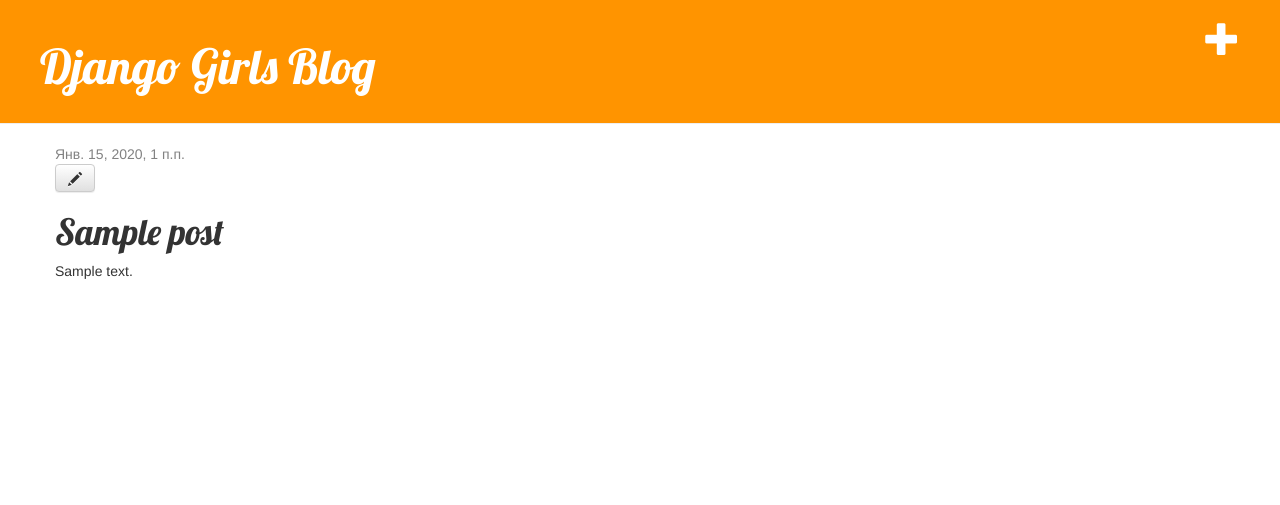
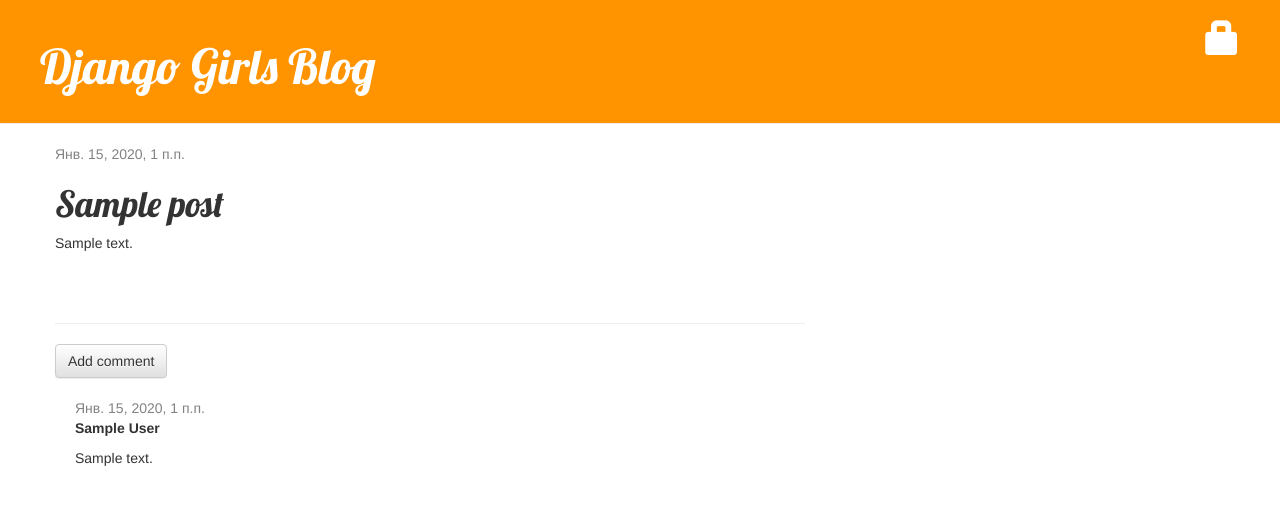
Before and after one commit to RDimon2912/djangogirls, a Django app: page /post/1/ in a window 1280 px wide. Shown: the top 505 px of the page. Run offline with Django 3.2, Linux system fonts and the light colour scheme; tables that the repository leaves empty hold one stand-in row (values such as "Sample post"); some libraries are stand-ins or nearby versions.

Commit message:
Changed the HTML for the site.

```diff
--- a/blog/admin.py
+++ b/blog/admin.py
@@ -1,5 +1,6 @@
 from django.contrib import admin
-from .models import Post
+from .models import Post, Comment
 # Register your models here.
 
 admin.site.register(Post)
+admin.site.register(Comment)
--- a/blog/models.py
+++ b/blog/models.py
@@ -15,5 +15,23 @@
         self.published_date = timezone.now()
         self.save()
 
+    def approved_comments(self):
+        return self.comments.filter(approved_comment=True)
+
     def __str__(self):
         return self.title
+
+
+class Comment(models.Model):
+    post = models.ForeignKey('blog.Post', related_name='comments', on_delete=models.CASCADE)
+    author = models.CharField(max_length=200)
+    text = models.TextField()
+    created_date = models.DateTimeField(default=timezone.now)
+    approved_comment = models.BooleanField(default=False)
+
+    def approve(self):
+        self.approved_comment = True
+        self.save()
+
+    def __str__(self):
+        return self.text
--- a/blog/static/css/blog.css
+++ b/blog/static/css/blog.css
@@ -45,3 +45,7 @@
 .post h1 a, .post h1 a:visited {
     color: #000000;
 }
+
+.comment {
+    margin: 20px 0px 20px 20px;
+}
--- a/blog/templates/blog/base.html
+++ b/blog/templates/blog/base.html
@@ -9,7 +9,13 @@
     </head>
     <body>
         <div class="page-header">
-            <a href="{% url 'post_new' %}" class="top-menu"><span class="glyphicon glyphicon-plus"></span></a>
+            {% if user.is_authenticated %}
+                <a href="{% url 'post_new' %}" class="top-menu"><span class="glyphicon glyphicon-plus"></span></a>
+                <a href="{% url 'post_draft_list' %}" class="top-menu"><span class="glyphicon glyphicon-edit"></span></a>
+                <p class="top-menu">Hello {{ user.username }} <small>(<a href="{% url 'logout' %}">Log out</a>)</small></p>
+            {% else %}
+                <a href="{% url 'login' %}" class="top-menu"><span class="glyphicon glyphicon-lock"></span></a>
+            {% endif %}
             <h1><a href="/">Django Girls Blog</a></h1>
         </div>
         <div class="content container">
--- a/blog/templates/blog/post_detail.html
+++ b/blog/templates/blog/post_detail.html
@@ -6,9 +6,34 @@
             <div class="date">
                 {{ post.published_date }}
             </div>
+        {% else %}
+            <a class="btn btn-default" href="{% url 'post_publish' pk=post.pk %}">Publish</a>
         {% endif %}
-        <a class="btn btn-default" href="{% url 'post_edit' pk=post.pk %}"><span class="glyphicon glyphicon-pencil"></span></a>
+        {% if user.is_authenticated %}
+            <a class="btn btn-default" href="{% url 'post_edit' pk=post.pk %}"><span class="glyphicon glyphicon-pencil"></span></a>
+            <a class="btn btn-default" href="{% url 'post_remove' pk=post.pk %}"><span class="glyphicon glyphicon-remove"></span></a>
+        {% endif %}
         <h1>{{ post.title }}</h1>
         <p>{{ post.text|linebreaksbr }}</p>
     </div>
+
+    <hr>
+    <a class="btn btn-default" href="{% url 'add_comment_to_post' pk=post.pk %}">Add comment</a>
+    {% for comment in post.comments.all %}
+        {% if user.is_authenticated or comment.approved_comment %}
+        <div class="comment">
+            <div class="date">
+                {{ comment.created_date }}
+                {% if not comment.approved_comment %}
+                    <a class="btn btn-default" href="{% url 'comment_remove' pk=comment.pk %}"><span class="glyphicon glyphicon-remove"></span></a>
+                    <a class="btn btn-default" href="{% url 'comment_approve' pk=comment.pk %}"><span class="glyphicon glyphicon-ok"></span></a>
+                {% endif %}
+            </div>
+            <strong>{{ comment.author }}</strong>
+            <p>{{ comment.text|linebreaks }}</p>
+        </div>
+        {% endif %}
+    {% empty %}
+        <p>No comments here yet :(</p>
+    {% endfor %}
 {% endblock %}
--- a/blog/templates/blog/post_list.html
+++ b/blog/templates/blog/post_list.html
@@ -8,6 +8,7 @@
             </div>
             <h1><a href="{% url 'post_detail' pk=post.pk %}">{{ post.title }}</a></h1>
             <p>{{ post.text|linebreaksbr }}</p>
+            <a href="{% url 'post_detail' pk=post.pk %}">Comments: {{ post.approved_comments.count }}</a>
         </div>
     {% endfor %}
 {% endblock %}
--- a/blog/urls.py
+++ b/blog/urls.py
@@ -2,9 +2,15 @@
 from . import views
 
 
-urlpatterns = [
+urlpatterns = (
     url(r'^$', views.post_list, name='post_list'),
     url(r'^post/(?P<pk>\d+)/$', views.post_detail, name='post_detail'),
     url(r'^post/new/$', views.post_new, name='post_new'),
     url(r'^post/(?P<pk>\d+)/edit/$', views.post_edit, name='post_edit'),
-]
+    url(r'^drafts/$', views.post_draft_list, name='post_draft_list'),
+    url(r'^post/(?P<pk>\d+)/publish/$', views.post_publish, name='post_publish'),
+    url(r'^post/(?P<pk>\d+)/remove/$', views.post_remove, name='post_remove'),
+    url(r'^post/(?P<pk>\d+)/comment/$', views.add_comment_to_post, name='add_comment_to_post'),
+    url(r'^comment/(?P<pk>\d+)/approve/$', views.comment_approve, name='comment_approve'),
+    url(r'^comment/(?P<pk>\d+)/remove/$', views.comment_remove, name='comment_remove'),
+)
--- a/blog/views.py
+++ b/blog/views.py
@@ -1,7 +1,8 @@
+from django.contrib.auth.decorators import login_required
 from django.shortcuts import render, get_object_or_404, redirect
 from django.utils import timezone
-from .models import Post
-from .forms import PostForm
+from .models import Post, Comment
+from .forms import PostForm, CommentForm
 
 # Create your views here.
 
@@ -16,13 +17,13 @@
     return render(request, 'blog/post_detail.html', {'post': post})
 
 
+@login_required
 def post_new(request):
     if request.method == "POST":
         form = PostForm(request.POST)
         if form.is_valid():
             post = form.save(commit=False)
             post.author = request.user
-            post.published_date = timezone.now()
             post.save()
             return redirect('post_detail', pk=post.pk)
     else:
@@ -37,9 +38,53 @@
         if form.is_valid():
             post = form.save(commit=False)
             post.author = request.user
-            post.published_date = timezone.now()
             post.save()
             return redirect('post_detail', pk=post.pk)
     else:
         form = PostForm(instance=post)
     return render(request, 'blog/post_edit.html', {'form': form})
+
+
+def post_draft_list(request):
+    posts = Post.objects.filter(published_date__isnull=True).order_by('created_date')
+    return render(request, 'blog/post_draft_list.html', {'posts': posts})
+
+
+def post_publish(request, pk):
+    post = get_object_or_404(Post, pk=pk)
+    post.publish()
+    return redirect('post_detail', pk=pk)
+
+
+def post_remove(request, pk):
+    post = get_object_or_404(Post, pk=pk)
+    post.delete()
+    return redirect('post_list')
+
+
+def add_comment_to_post(request, pk):
+    post = get_object_or_404(Post, pk=pk)
+    if request.method == "POST":
+        form = CommentForm(request.POST)
+        if form.is_valid():
+            comment = form.save(commit=False)
+            comment.post = post
+            comment.save()
+            return redirect('post_detail', pk=post.pk)
+    else:
+        form = CommentForm()
+    return render(request, 'blog/add_comment_to_post.html', {'form': form})
+
+
+@login_required
+def comment_approve(request, pk):
+    comment = get_object_or_404(Comment, pk=pk)
+    comment.approve()
+    return redirect('post_detail', pk=comment.post.pk)
+
+
+@login_required
+def comment_remove(request, pk):
+    comment = get_object_or_404(Comment, pk=pk)
+    comment.delete()
+    return redirect('post_detail', pk=comment.post.pk)
--- a/mysite/urls.py
+++ b/mysite/urls.py
@@ -16,7 +16,11 @@
 from django.contrib import admin
 from django.urls import path, include
 
+from django.contrib.auth import views
+
 urlpatterns = [
     path('admin/', admin.site.urls),
+    path(r'^accounts/login/$', views.login, name='login'),
+    path(r'^accounts/logout/$', views.logout, name='logout', kwargs={'next_page': '/'}),
     path(r'', include('blog.urls')),
 ]
```
Also changed, not shown: blog/forms.py (+9 -1 lines), blog/templates/blog/add_comment_to_post.html (added, +9 -0 lines), blog/templates/blog/post_draft_list.html (added, +11 -0 lines), blog/templates/registration/login.html (added, +24 -0 lines), mysite/settings.py (+8 -2 lines), blog/migrations/0002_comment.py (added).
